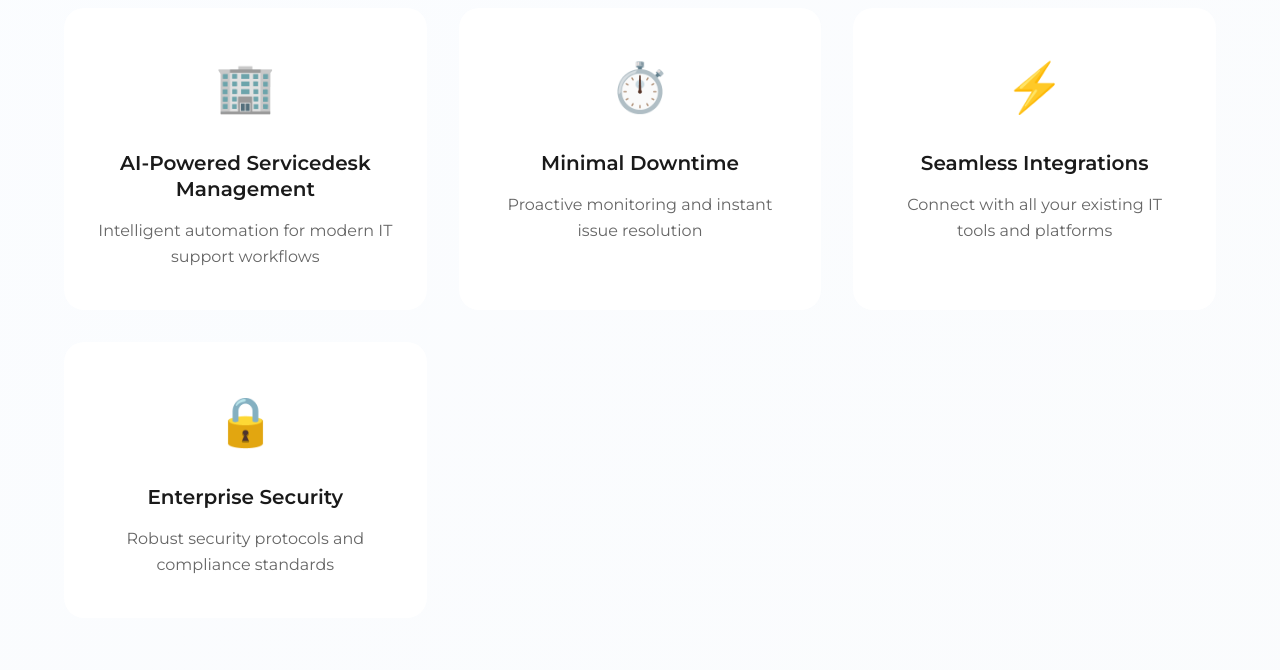
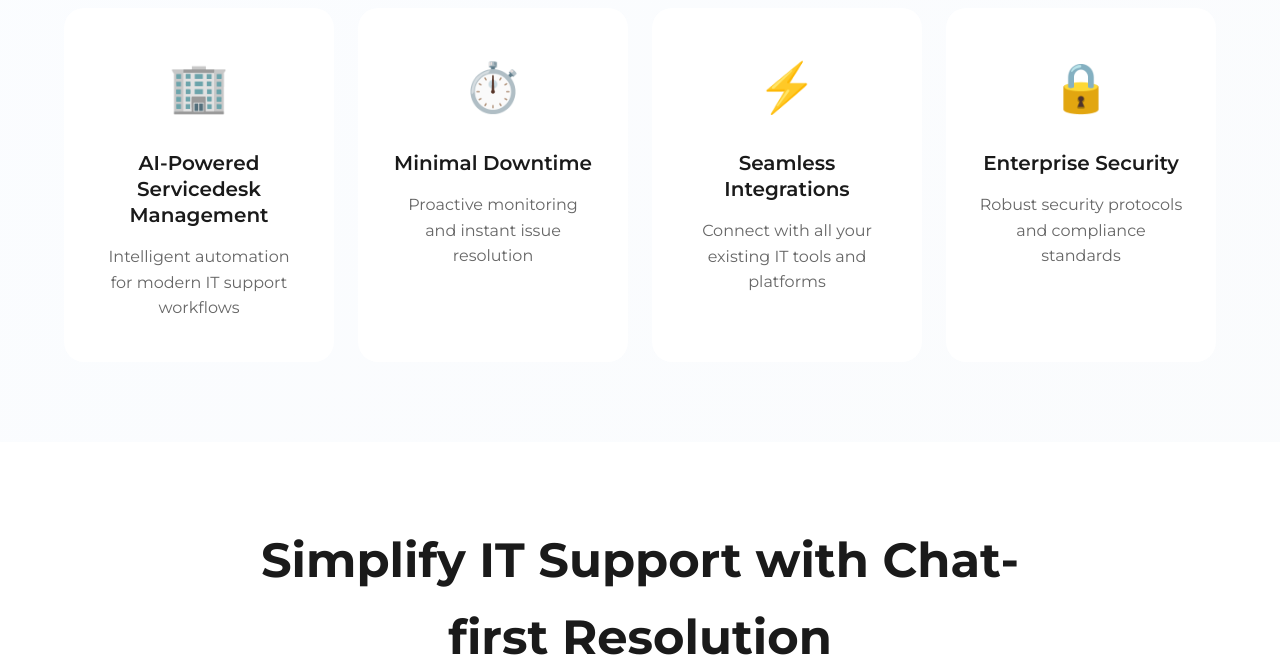
Before and after one commit to JohnsonManuel/Fixie, a React (Create React App) app: page / in a window 1280 px wide. Shown: the part 2190-2860 px from the top of the page. Built offline with nearby package versions, Linux system fonts and the light colour scheme; no server answers.

Commit message:
Make capabilities grid single row on desktop with responsive breakpoints

```diff
--- a/src/styles/KeyCapabilities.css
+++ b/src/styles/KeyCapabilities.css
@@ -40,8 +40,8 @@
 
 .capabilities-grid {
   display: grid;
-  grid-template-columns: repeat(auto-fit, minmax(280px, 1fr));
-  gap: 32px;
+  grid-template-columns: repeat(4, 1fr);
+  gap: 24px;
   position: relative;
   z-index: 1;
 }
@@ -109,6 +109,13 @@
 }
 
 /* Mobile Responsive */
+@media (max-width: 1024px) {
+  .capabilities-grid {
+    grid-template-columns: repeat(2, 1fr);
+    gap: 20px;
+  }
+}
+
 @media (max-width: 768px) {
   .product-flow-visual {
     padding: 40px 0;
```
